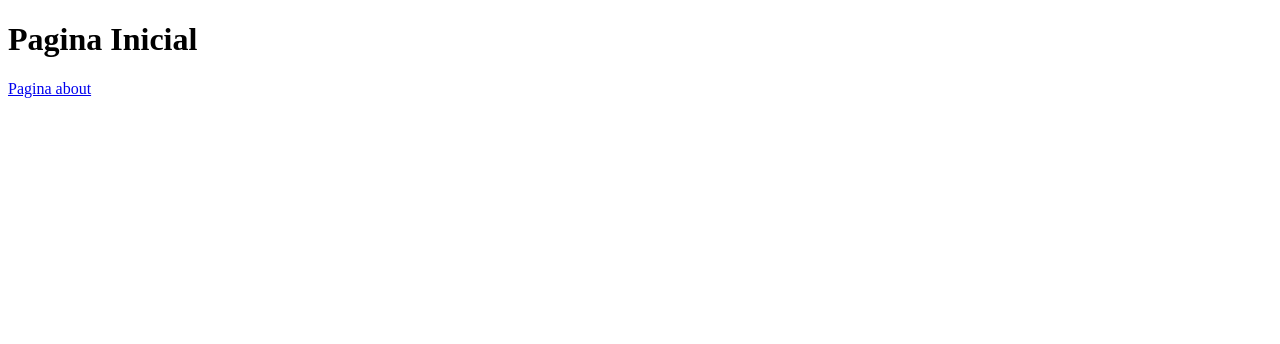
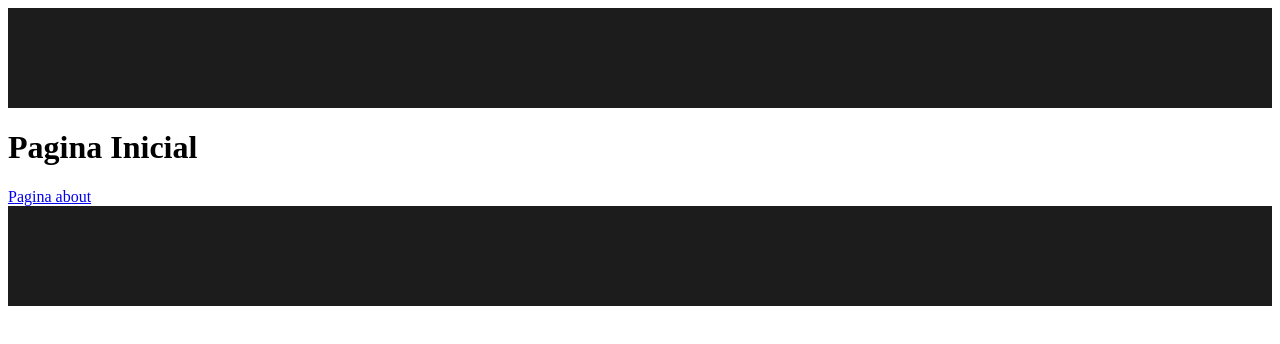
Before and after one commit to MatheusWFranca/olx-clone, a React (Create React App) app: page / in a window 1280 px wide. Shown: the top 344 px of the page. Built offline with nearby package versions, Linux system fonts and the light colour scheme.

Commit message:
Template Header e Footer

```diff
--- a/package.json
+++ b/package.json
@@ -12,6 +12,7 @@
     "react-router-dom": "^6.0.2",
     "react-scripts": "4.0.3",
     "redux": "^4.1.2",
+    "styled-components": "^5.3.3",
     "web-vitals": "^1.1.2"
   },
   "scripts": {
--- a/src/App.js
+++ b/src/App.js
@@ -1,11 +1,19 @@
 import { connect } from 'react-redux'
 import { BrowserRouter } from 'react-router-dom'
+import { Template } from './components/MainComponents'
 import Routes from './Routes'
+
+import Header from './components/partials/Header'
+import Footer from './components/partials/Footer'
 
 function Page(props) {
   return (
     <BrowserRouter>
-      <Routes />
+      <Template>
+        <Header />
+        <Routes />
+        <Footer />
+      </Template>
     </BrowserRouter>
   )
 }
--- /dev/null
+++ b/src/components/MainComponents.js
@@ -0,0 +1,7 @@
+import styled from 'styled-components'
+
+export const Template = styled.div``
+
+export const PageContainer = styled.div``
+
+export const pageTitle = styled.h1``
--- /dev/null
+++ b/src/components/partials/Footer/index.js
@@ -0,0 +1,7 @@
+import { FooterArea } from './styled'
+
+function Footer() {
+  return <FooterArea></FooterArea>
+}
+
+export default Footer
--- /dev/null
+++ b/src/components/partials/Footer/styled.js
@@ -0,0 +1,6 @@
+import styled from 'styled-components'
+
+export const FooterArea = styled.div`
+  height: 100px;
+  background-color: #1c1c1c;
+`
--- /dev/null
+++ b/src/components/partials/Header/index.js
@@ -0,0 +1,7 @@
+import { HeaderArea } from './styled'
+
+function Header() {
+  return <HeaderArea></HeaderArea>
+}
+
+export default Header
--- /dev/null
+++ b/src/components/partials/Header/styled.js
@@ -0,0 +1,6 @@
+import styled from 'styled-components'
+
+export const HeaderArea = styled.header`
+  height: 100px;
+  background-color: #1c1c1c;
+`
```
Also changed, not shown: 1 other file (tests, documents, lock files or other folders).
